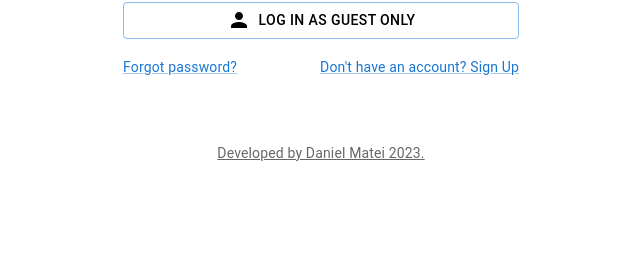
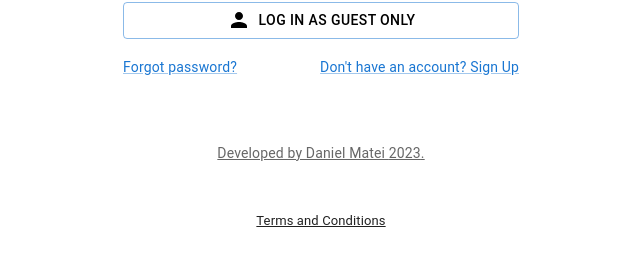
Before and after one commit to leynadm/fitPowerUp, a React (Create React App) app: page /login in a window 1280 px wide. Shown: the part 447-710 px from the top of the page, without its empty margins (319-959 px from the left). Built offline with nearby package versions, Linux system fonts and the light colour scheme; no server answers.

Commit message:
Add terms and condition to login screen

```diff
--- a/src/context/Auth.tsx
+++ b/src/context/Auth.tsx
@@ -72,7 +72,7 @@ export const AuthProvider = ({ children }: AuthProviderProps) => {
 
   useEffect(() => {
     const handleOffline = () => {
-      setLoginFetchTrigger(!loginFetchTrigger); // Set the trigger to false when offline
+      setLoginFetchTrigger(true); // Set the trigger to false when offline
     };
 
     window.addEventListener("offline", handleOffline);
@@ -81,6 +81,11 @@ export const AuthProvider = ({ children }: AuthProviderProps) => {
       window.removeEventListener("offline", handleOffline);
     };
   }, []);
+
+  useEffect(() => {
+    fetchData();
+  }, [currentUser]);
+
 
   async function fetchData() {
     if (currentUser === null) {
@@ -98,11 +103,6 @@ export const AuthProvider = ({ children }: AuthProviderProps) => {
       }
     }
   }
-
-  useEffect(() => {
-    fetchData();
-  }, [currentUser]);
-
   return (
     <AuthContext.Provider value={{ currentUser, currentUserData,setCurrentUserData,loginFetchTrigger }}>
       {children}
--- a/src/pages/Login/Login.tsx
+++ b/src/pages/Login/Login.tsx
@@ -28,7 +28,13 @@ import LoginIcon from '@mui/icons-material/Login';
 import createUserDoc from "../../utils/socialFunctions/createUserDoc";
 
 function Copyright(props: any) {
+  const navigate = useNavigate()
+  function TermsAndConditionsClick() {
+    navigate("/terms-and-conditions");
+  }
+
   return (
+    <Box sx={{display:"flex",flexDirection:"column",justifyContent:"cemter",alignItems:"center"}}>
     <Typography
       variant="body2"
       color="text.secondary"
@@ -41,6 +47,19 @@ function Copyright(props: any) {
         {"."}
       </Link>{" "}
     </Typography>
+
+
+<Typography
+onClick={TermsAndConditionsClick}
+sx={{
+  fontSize: "small",
+  marginTop: "1rem",
+  textDecoration: "underline",
+}}
+>
+Terms and Conditions
+</Typography>
+</Box>
   );
 }
 
@@ -114,6 +133,7 @@ export default function SignIn() {
   }
 
 
+
   function handleLogIn(e: ChangeEvent<HTMLFormElement>) {
     e.preventDefault();
     console.log('clicking log in:')
@@ -132,7 +152,7 @@ export default function SignIn() {
   return (
     <ThemeProvider theme={theme}>
       <Container component="main" maxWidth="xs">
-        <CssBaseline  />
+        <CssBaseline />
         <Box
           sx={{
             marginTop: 8,
@@ -141,7 +161,6 @@ export default function SignIn() {
             alignItems: "center",
           }}
         >
-
           <Avatar sx={{ m: 1, bgcolor: "secondary.main" }}>
             <LockOutlinedIcon />
           </Avatar>
@@ -155,7 +174,6 @@ export default function SignIn() {
             noValidate
             sx={{ mt: 1 }}
           >
-
             <TextField
               margin="normal"
               fullWidth
@@ -180,31 +198,31 @@ export default function SignIn() {
               type="submit"
               fullWidth
               variant="contained"
-              sx={{ mt: 3, mb: 2,gap:1, backgroundColor:"black" }}
-
+              sx={{ mt: 3, mb: 2, gap: 1, backgroundColor: "black" }}
             >
-              <LoginIcon sx={{marginRight:"8px"}}/> Sign In
+              <LoginIcon sx={{ marginRight: "8px" }} /> Sign In
             </Button>
 
             <Button
               type="button"
               fullWidth
               variant="outlined"
-              sx={{ mb: 2,gap:1 }}
+              sx={{ mb: 2, gap: 1 }}
               onClick={SignInWithGoogle}
-
             >
-              <GoogleIcon/>LOG IN WITH GOOGLE
+              <GoogleIcon />
+              LOG IN WITH GOOGLE
             </Button>
 
             <Button
               type="button"
               fullWidth
               variant="outlined"
-              sx={{ mb: 2, color:"black",gap:1}}
+              sx={{ mb: 2, color: "black", gap: 1 }}
               onClick={signInAsGuest}
             >
-              <PersonIcon/>LOG IN AS GUEST ONLY
+              <PersonIcon />
+              LOG IN AS GUEST ONLY
             </Button>
 
             <Grid container>
@@ -222,8 +240,8 @@ export default function SignIn() {
           </Box>
         </Box>
         <Copyright sx={{ mt: 8, mb: 4 }} />
+
       </Container>
-
     </ThemeProvider>
   );
 }
--- a/src/service-worker.ts
+++ b/src/service-worker.ts
@@ -16,7 +16,8 @@ import { StaleWhileRevalidate } from 'workbox-strategies';
 
 declare const self: ServiceWorkerGlobalScope;
 
-const version = 0.9;
+const version = 0.91;
+
 console.log(version);
 clientsClaim();
 
```
